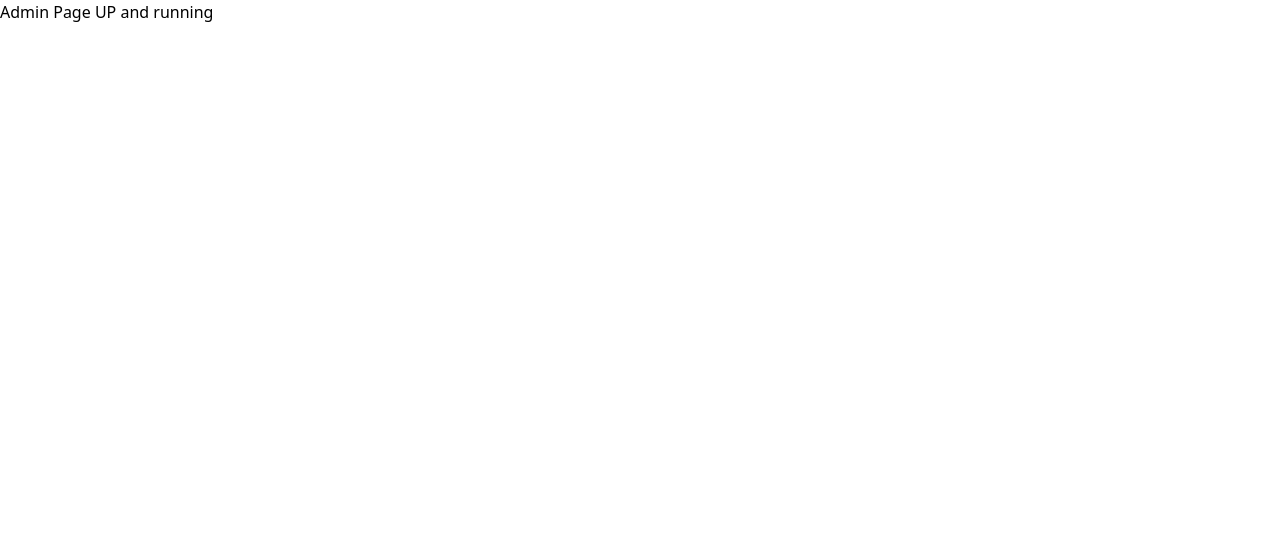
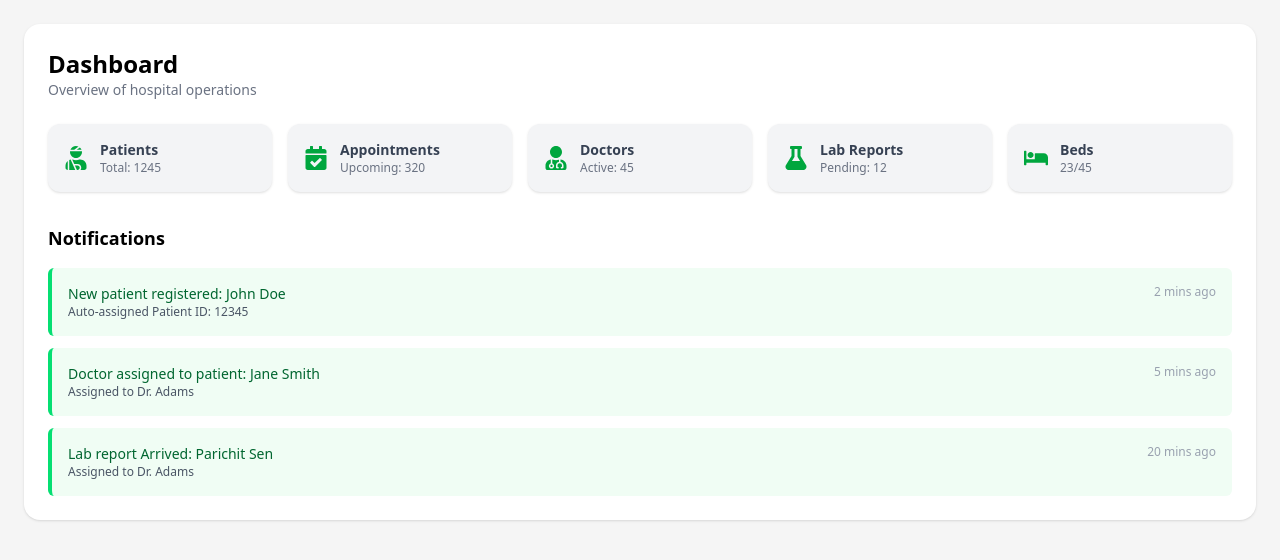
Before and after one commit to SaimonNeupane/KU-HealthCare, a React (Vite) app in the folder client/: page /admin in a window 1280 px wide. Shown: the top 560 px of the page. Built offline with nearby package versions, Linux system fonts and the light colour scheme.

Commit message:
Added component for making of Admin dashboard

```diff
--- a/client/src/pages/Admin/AdminPage.tsx
+++ b/client/src/pages/Admin/AdminPage.tsx
@@ -1,7 +1,76 @@
-function AdminPage(){
-    return(
-        <h2>Admin Page UP and running</h2>
-    )
+import React from "react";
+import { FaUserMd, FaCalendarCheck, FaUserInjured, FaFlask, FaBed } from "react-icons/fa";
+
+const dashboardData = [
+  { title: "Patients", subtitle: "Total: 1245", icon: <FaUserInjured /> },
+  { title: "Appointments", subtitle: "Upcoming: 320", icon: <FaCalendarCheck /> },
+  { title: "Doctors", subtitle: "Active: 45", icon: <FaUserMd /> },
+  { title: "Lab Reports", subtitle: "Pending: 12", icon: <FaFlask /> },
+  { title: "Beds", subtitle: "23/45", icon: <FaBed /> },
+];
+
+const notifications = [
+  {
+    message: "New patient registered: John Doe",
+    sub: "Auto-assigned Patient ID: 12345",
+    time: "2 mins ago",
+  },
+  {
+    message: "Doctor assigned to patient: Jane Smith",
+    sub: "Assigned to Dr. Adams",
+    time: "5 mins ago",
+  },
+  {
+    message: "Lab report Arrived: Parichit Sen",
+    sub: "Assigned to Dr. Adams",
+    time: "20 mins ago",
+  },
+];
+
+export default function Dashboard() {
+  return (
+    <div className="p-6 bg-[#F5F5F5] min-h-screen">
+      <div className="bg-white p-6 rounded-2xl shadow">
+        <div className="flex justify-between items-center mb-6">
+          <div>
+            <h1 className="text-2xl font-bold">Dashboard</h1>
+            <p className="text-sm text-gray-500">Overview of hospital operations</p>
+          </div>
+        </div>
+
+        <div className="grid grid-cols-1 md:grid-cols-3 lg:grid-cols-5 gap-4 mb-8">
+          {dashboardData.map((card, i) => (
+            <div
+              key={i}
+              className="bg-gray-100 p-4 rounded-xl flex items-center gap-3 shadow hover:shadow-md transition"
+            >
+              <div className="text-2xl text-green-600">{card.icon}</div>
+              <div>
+                <div className="text-sm text-gray-700 font-semibold">{card.title}</div>
+                <div className="text-xs text-gray-500">{card.subtitle}</div>
+              </div>
+            </div>
+          ))}
+        </div>
+
+        <div>
+          <h2 className="text-lg font-semibold mb-4">Notifications</h2>
+          <div className="space-y-3">
+            {notifications.map((note, idx) => (
+              <div
+                key={idx}
+                className="bg-green-50 border-l-4 border-green-400 p-4 rounded-md flex justify-between items-start"
+              >
+                <div>
+                  <p className="text-sm font-medium text-green-800">{note.message}</p>
+                  <p className="text-xs text-gray-600">{note.sub}</p>
+                </div>
+                <span className="text-xs text-gray-400 whitespace-nowrap">{note.time}</span>
+              </div>
+            ))}
+          </div>
+        </div>
+      </div>
+    </div>
+  );
 }
-
-export default AdminPage;
--- /dev/null
+++ b/package.json
@@ -0,0 +1,5 @@
+{
+  "dependencies": {
+    "react-icons": "^5.5.0"
+  }
+}
```
Also changed, not shown: client/src/components/DashBoard/Notification.tsx (added), client/src/components/DashBoard/Statcard.tsx (added), client/src/components/Sidebar/Sidebar.tsx (added), 1 other file (tests, documents, lock files or other folders).
